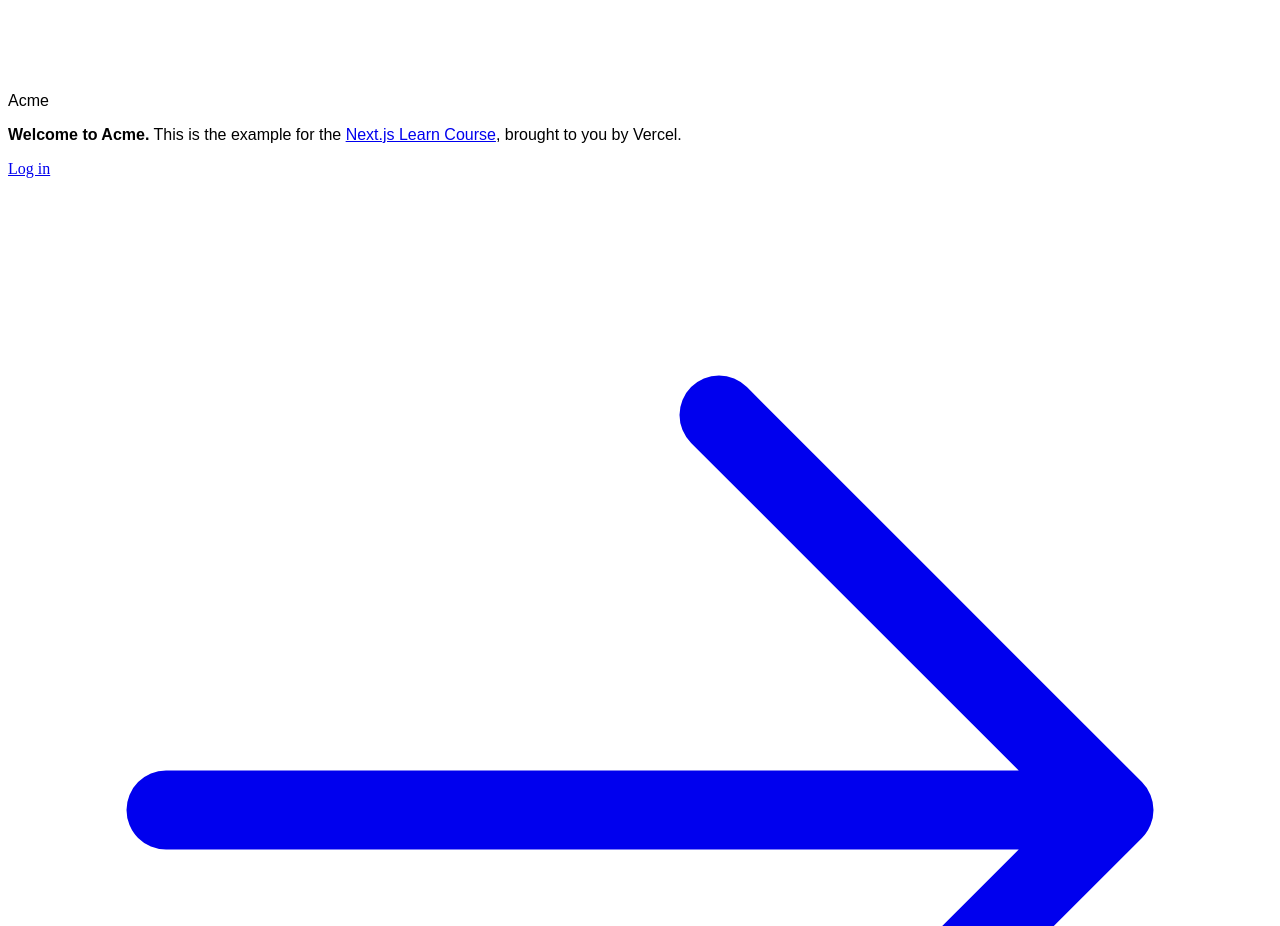
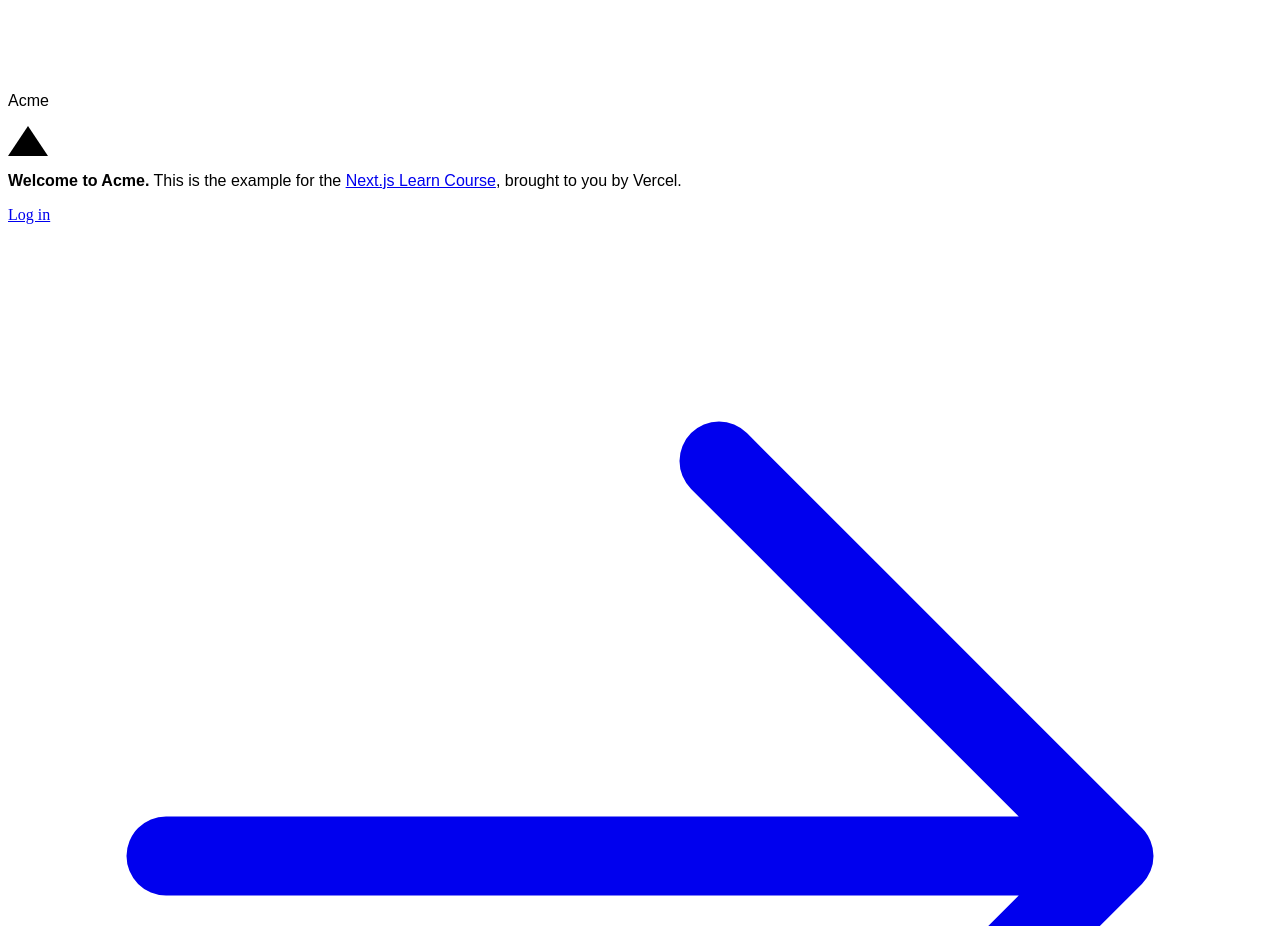
Before and after one commit to AzureFirehawk/nextjs-dashboard, a Next.js app: page / in a window 1280 px wide. Shown: the part 1200-2126 px from the top of the page. Built offline with nearby package versions, Linux system fonts and the light colour scheme; a web font is replaced by a local one.

Commit message:
Tutorial updates

```diff
--- a/app/page.tsx
+++ b/app/page.tsx
@@ -1,6 +1,7 @@
 import AcmeLogo from '@/app/ui/acme-logo';
 import { ArrowRightIcon } from '@heroicons/react/24/outline';
 import Link from 'next/link';
+import styles from '@/app/ui/home.module.css';
 import { lusitana } from '@/app/ui/fonts';
 import Image from 'next/image';
 
@@ -12,6 +13,9 @@
       </div>
       <div className="mt-4 flex grow flex-col gap-4 md:flex-row">
         <div className="flex flex-col justify-center gap-6 rounded-lg bg-gray-50 px-6 py-10 md:w-2/5 md:px-20">
+          <div
+            className={styles.shape}
+          />
           <p className={`${lusitana.className} text-xl text-gray-800 md:text-3xl md:leading-normal`}>
             <strong>Welcome to Acme.</strong> This is the example for the{' '}
             <a href="https://nextjs.org/learn/" className="text-blue-500">
--- /dev/null
+++ b/app/ui/home.module.css
@@ -0,0 +1,7 @@
+.shape {
+  height: 0;
+  width: 0;
+  border-bottom: 30px solid black;
+  border-left: 20px solid transparent;
+  border-right: 20px solid transparent;
+}
```
